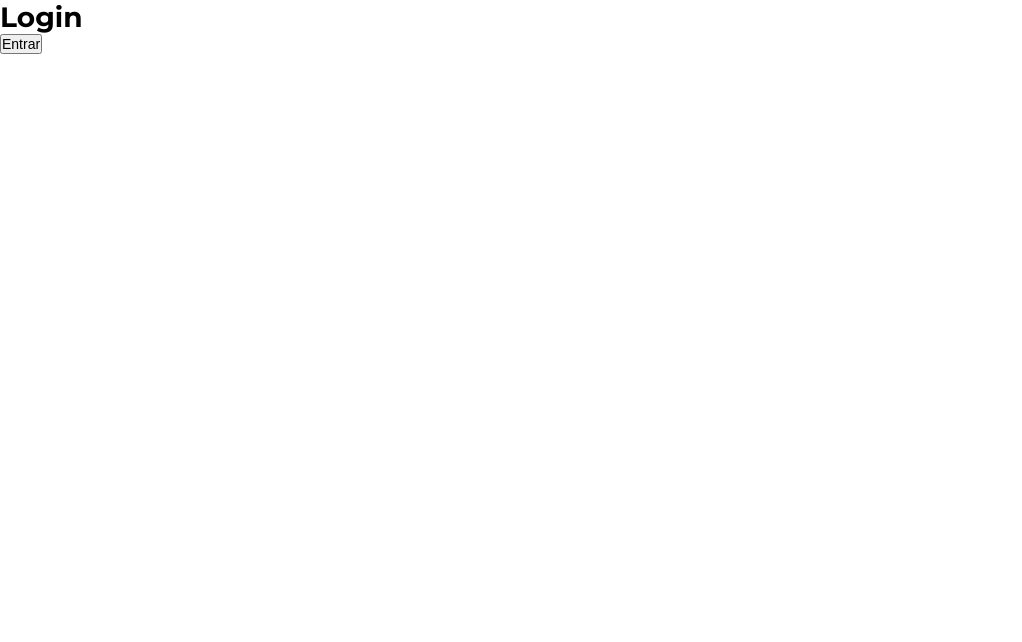
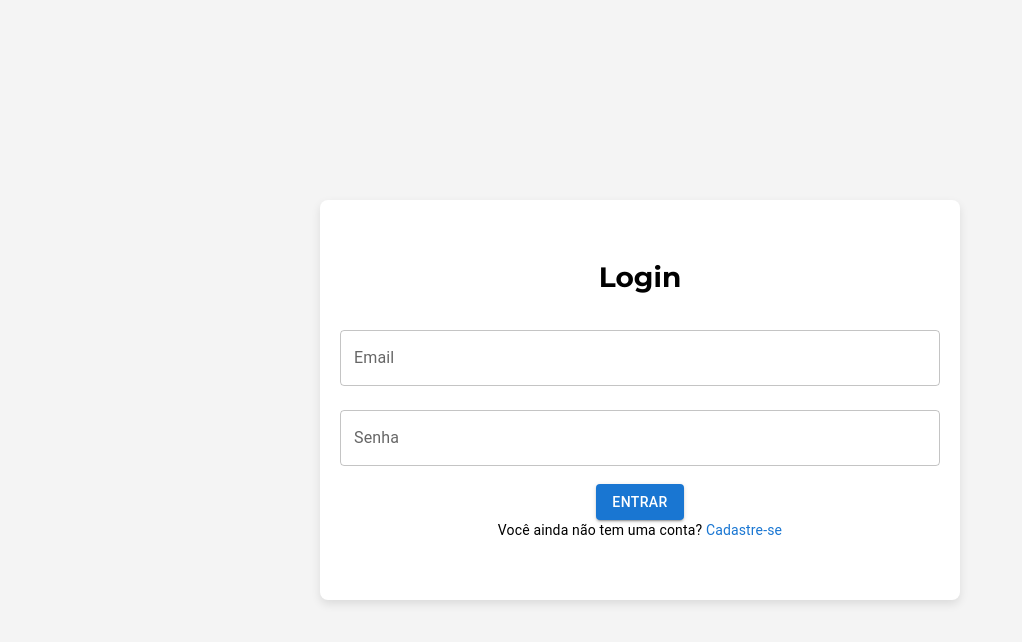
Before and after one commit to allanalves10/contact-challenge, a React (Vite) app: page /login in a window 1280 px wide. Shown: the top 642 px of the page, without its empty margins (0-1022 px from the left). Built offline with nearby package versions, Linux system fonts and the light colour scheme.

Commit message:
feat: login, sign in and v1 storage data

```diff
--- a/package.json
+++ b/package.json
@@ -17,6 +17,7 @@
     "@mui/styled-engine-sc": "^6.3.1",
     "@react-google-maps/api": "^2.20.5",
     "axios": "^1.7.9",
+    "bcryptjs": "^2.4.3",
     "react": "^18.3.1",
     "react-dom": "^18.3.1",
     "react-router-dom": "^7.1.1",
@@ -25,6 +26,7 @@
   },
   "devDependencies": {
     "@eslint/js": "^9.17.0",
+    "@types/bcryptjs": "^2.4.6",
     "@types/react": "^18.3.18",
     "@types/react-dom": "^18.3.5",
     "@vitejs/plugin-react": "^4.3.4",
--- a/src/App.tsx
+++ b/src/App.tsx
@@ -1,4 +1,4 @@
-import AppRoutes from "./routes";
+import AppRoutes from "./routes"
 
 function App() {
   return (
--- /dev/null
+++ b/src/components/modalUser/index.tsx
@@ -0,0 +1,87 @@
+import { useState } from 'react'
+import { Button, Modal, TextField, Box } from '@mui/material'
+import bcrypt from 'bcryptjs'
+
+interface ICreateUserModalProps {
+    open: boolean
+    handleClose: () => void
+}
+
+const CreateUserModal = ({ open, handleClose }: ICreateUserModalProps) => {
+    const [name, setName] = useState('')
+    const [email, setEmail] = useState('')
+    const [password, setPassword] = useState('')
+    const [confirmPassword, setConfirmPassword] = useState('')
+
+    const handleCreateUser = () => {
+        if (password !== confirmPassword) {
+            alert("As senhas não coincidem!")
+            return
+        }
+
+        const hashedPassword = bcrypt.hashSync(password, 10)
+
+        const user = {
+            name,
+            email,
+            password: hashedPassword,
+        }
+
+        localStorage.setItem('user', JSON.stringify(user))
+
+        handleClose()
+    }
+
+    return (
+        <Modal open={open} onClose={handleClose}>
+            <Box sx={{ ...modalStyle }}>
+                <h2>Cadastrar Usuário</h2>
+                <TextField
+                    label="Nome"
+                    value={name}
+                    onChange={(e) => setName(e.target.value)}
+                    fullWidth
+                    margin="normal"
+                />
+                <TextField
+                    label="Email"
+                    value={email}
+                    onChange={(e) => setEmail(e.target.value)}
+                    fullWidth
+                    margin="normal"
+                />
+                <TextField
+                    label="Senha"
+                    type="password"
+                    value={password}
+                    onChange={(e) => setPassword(e.target.value)}
+                    fullWidth
+                    margin="normal"
+                />
+                <TextField
+                    label="Confirmar Senha"
+                    type="password"
+                    value={confirmPassword}
+                    onChange={(e) => setConfirmPassword(e.target.value)}
+                    fullWidth
+                    margin="normal"
+                />
+                <Button variant="contained" onClick={handleCreateUser}>Cadastrar</Button>
+            </Box>
+        </Modal>
+    )
+}
+
+const modalStyle = {
+    position: 'absolute',
+    top: '50%',
+    left: '50%',
+    transform: 'translate(-50%, -50%)',
+    width: 400,
+    backgroundColor: 'white',
+    padding: '16px',
+    boxShadow: 24,
+    textAlign: 'center'
+}
+
+export default CreateUserModal
--- a/src/layout/styles.ts
+++ b/src/layout/styles.ts
@@ -1,5 +1,5 @@
-import styled from 'styled-components';
-import LogoutIcon from '@mui/icons-material/Logout';
+import styled from 'styled-components'
+import LogoutIcon from '@mui/icons-material/Logout'
 
 export const Header = styled.header`
     background-color: var(--blue-600);
--- a/src/pages/home/index.tsx
+++ b/src/pages/home/index.tsx
@@ -1,13 +1,8 @@
-import { useAuthentication } from "../../context/authenticationContext"
-
 const Home = () => {
-    const { setIsAuthentication } = useAuthentication()
-
     return (
         <>
           <div>
             <h1>Uex Challenge</h1>
-            <button type='button' onClick={() => setIsAuthentication(false)}>Logout</button>
           </div>
         </>
     )
--- a/src/pages/login/index.tsx
+++ b/src/pages/login/index.tsx
@@ -1,21 +1,66 @@
+import { useState } from 'react'
+import { TextField, Button, Typography } from '@mui/material'
+import bcrypt from 'bcryptjs'
 import { useNavigate } from 'react-router-dom'
-import { useAuthentication } from '../../context/authenticationContext';
+import { useAuthentication } from '../../context/authenticationContext'
+import CreateUserModal from '../../components/modalUser'
+import { LoginContainer, LoginCard, StyledLink } from './styles'
+import { toast } from 'react-toastify'
+
 
 const Login = () => {
     const navigate = useNavigate()
     const { setIsAuthentication } = useAuthentication()
+    const [email, setEmail] = useState('')
+    const [password, setPassword] = useState('')
+    const [openCreateModal, setOpenCreateModal] = useState(false)
 
     const handleLogin = () => {
-        setIsAuthentication(true)
-        navigate('/')
-    };
+        const user = JSON.parse(localStorage.getItem('user') || '')
+
+        if (!user) {
+            toast.error("Usuário não encontrado!")
+            return
+        }
+
+        if (user.email === email && bcrypt.compareSync(password, user.password)) {
+            toast.success('Usuário criado com sucesso!')
+            setIsAuthentication(true)
+            navigate('/')
+        } else {
+            toast.error("Email ou senha inválidos!")
+        }
+    }
 
     return (
-        <div>
-            <h1>Login</h1>
-            <button onClick={handleLogin}>Entrar</button>
-        </div>
-    );
-};
+        <LoginContainer>
+            <LoginCard>
+                <h1>Login</h1>
+                <TextField
+                    label="Email"
+                    value={email}
+                    onChange={(e) => setEmail(e.target.value)}
+                    fullWidth
+                    margin="normal"
+                />
+                <TextField
+                    label="Senha"
+                    type="password"
+                    value={password}
+                    onChange={(e) => setPassword(e.target.value)}
+                    fullWidth
+                    margin="normal"
+                />
+                <Button variant="contained" onClick={handleLogin}>Entrar</Button>
+                <Typography variant="body2">
+                    <span>Você ainda não tem uma conta? </span>
+                    <StyledLink onClick={() => setOpenCreateModal(true)}>Cadastre-se</StyledLink>
+                </Typography>
+            </LoginCard>
 
-export default Login;
+            <CreateUserModal open={openCreateModal} handleClose={() => setOpenCreateModal(false)} />
+        </LoginContainer>
+    )
+}
+
+export default Login
--- /dev/null
+++ b/src/pages/login/styles.ts
@@ -0,0 +1,42 @@
+import styled from 'styled-components';
+import { Box } from '@mui/material';
+
+export const LoginContainer = styled.div`
+    display: flex;
+    justify-content: center;
+    align-items: center;
+    height: 100vh;
+    background-color: #f4f4f4;
+`;
+
+export const LoginCard = styled(Box)`
+    display: flex;
+    flex-direction: column;
+    justify-content: center;
+    align-items: center;
+    width: 50%;
+    height: 50%;
+    padding: 20px;
+    background-color: white;
+    box-shadow: 0px 4px 10px rgba(0, 0, 0, 0.1);
+    border-radius: 8px;
+    text-align: center;
+
+    h1 {
+        margin-bottom: 20px;
+    }
+
+    button {
+        margin-top: 10px;
+    }
+`;
+
+export const StyledLink = styled.a`
+    text-decoration: none;
+    color: #1976d2;
+    cursor: pointer;
+
+    &:hover {
+        text-decoration: underline;
+    }
+`;
--- a/src/routes/index.tsx
+++ b/src/routes/index.tsx
@@ -35,7 +35,7 @@ const AppRoutes = () => {
                 </Route>
             </Routes>
         </Router>
-    );
-};
+    )
+}
 
-export default AppRoutes;
+export default AppRoutes
```
Also changed, not shown: src/context/authenticationContext.tsx (+11 -11 lines), src/layout/index.tsx (+6 -6 lines), 1 other file (tests, documents, lock files or other folders).
